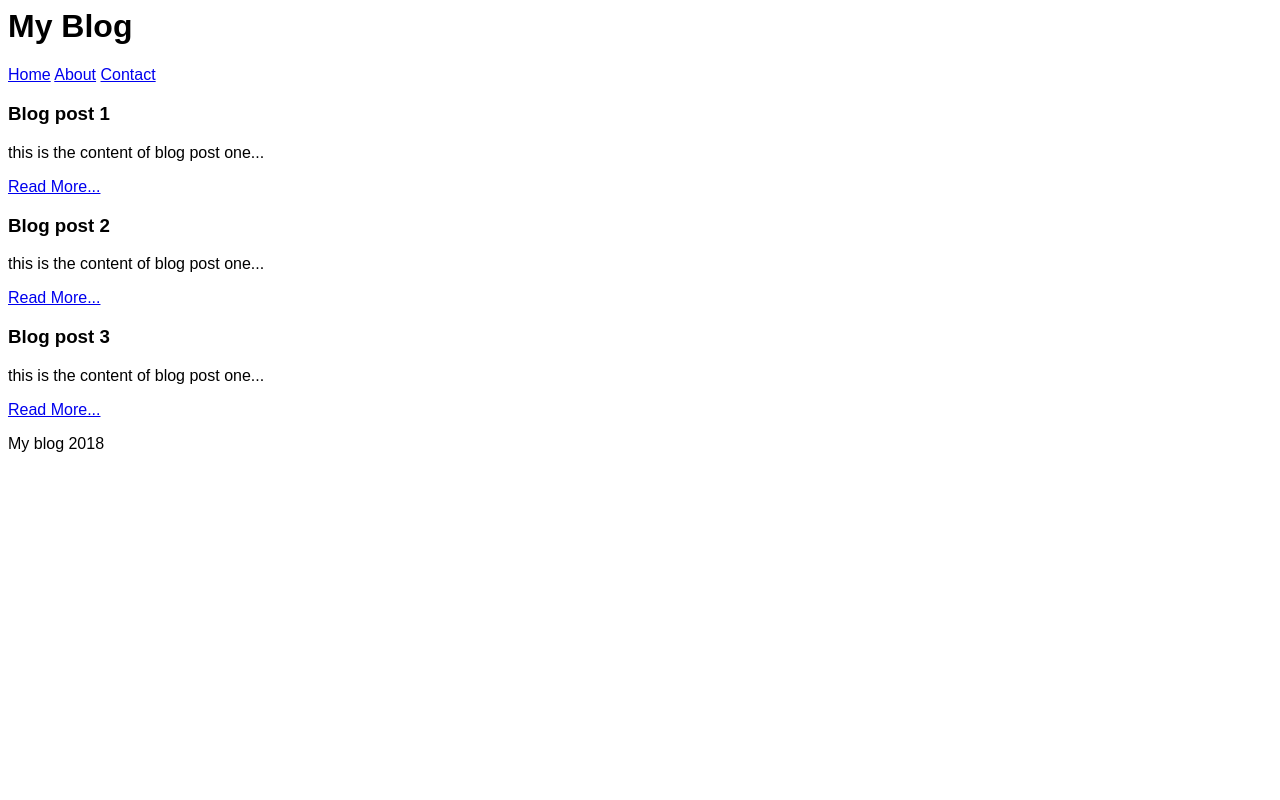
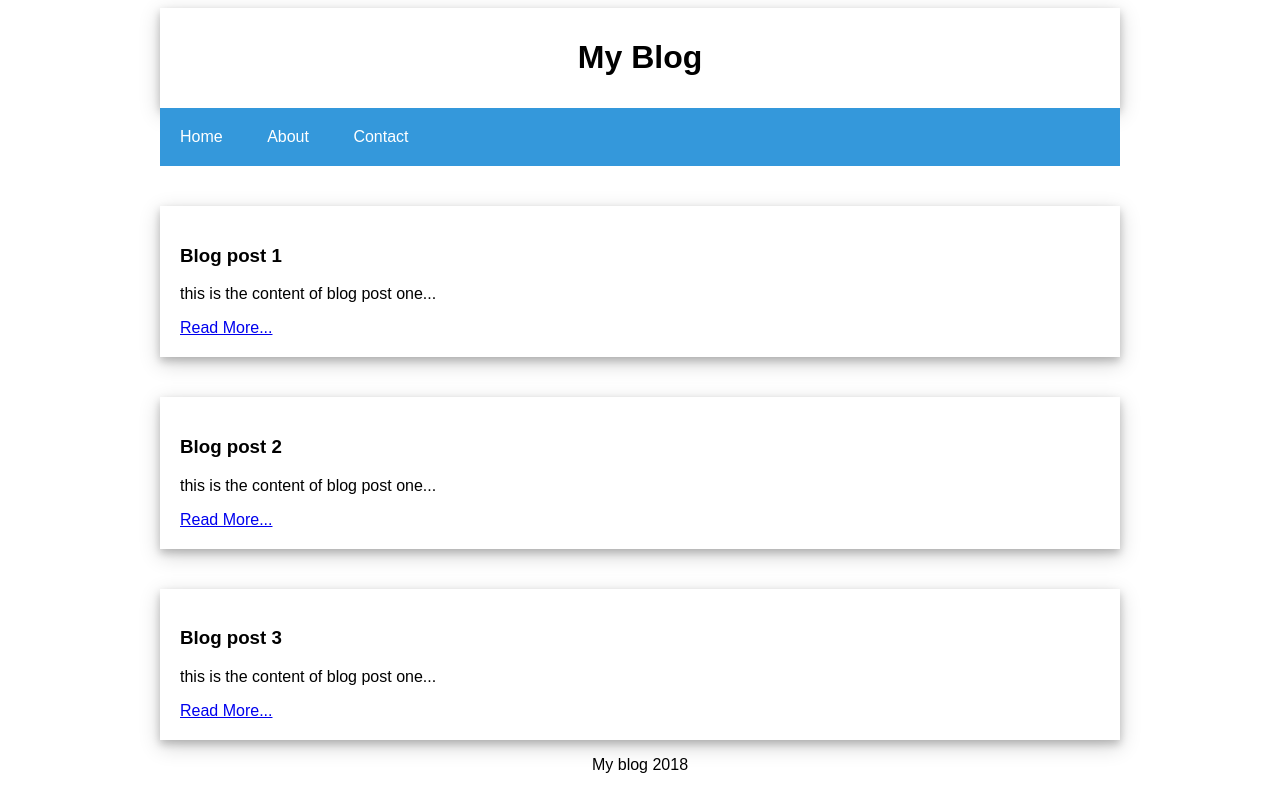
Before and after one commit to pedsm/web101, a plain HTML site: page blog/index.html in a window 1280 px wide. Drawn offline with Linux system fonts and the light colour scheme.

Commit message:
Added the blog styling

```diff
--- a/blog/index.html
+++ b/blog/index.html
@@ -4,6 +4,52 @@
         <style>
             * {
                 font-family: Arial, Helvetica, sans-serif;
+            }
+
+            #header {
+                width: 90%;
+                max-width:960px;
+                box-shadow: 0 4px 8px 0 rgba(0, 0, 0, 0.2), 0 6px 20px 0 rgba(0, 0, 0, 0.19);
+                padding-top: 10px;
+                padding-bottom: 10px;
+                margin: auto;
+            }
+            #header h1{
+                text-align: center;
+            }
+
+            #navbar {
+                width: 90%;
+                max-width:960px;
+                margin: auto;
+                background-color: #3498db;
+                padding-top:20px;
+                padding-bottom: 20px;
+            }
+
+            #navbar a {
+                color:white;
+                text-decoration: none;
+                padding: 20px;
+            }
+
+            #navbar a:hover {
+                background-color: #2980b9;
+            }
+
+            .post {
+                width: 90%;
+                max-width:960px;
+                margin: auto;
+                box-shadow: 0 4px 8px 0 rgba(0, 0, 0, 0.2)
+                , 0 6px 20px 0 rgba(0, 0, 0, 0.19);
+                padding: 20px;
+                box-sizing: border-box;
+                margin-top:40px;
+            }
+
+            #footer {
+                text-align: center;
             }
         </style>
     </head>
```
